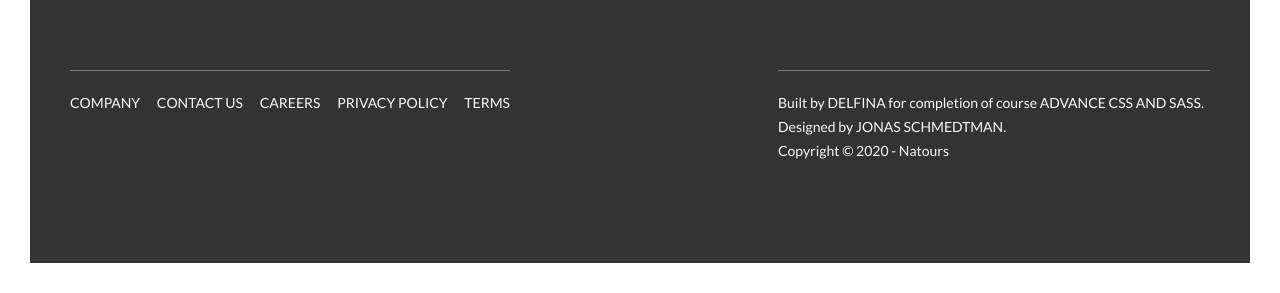
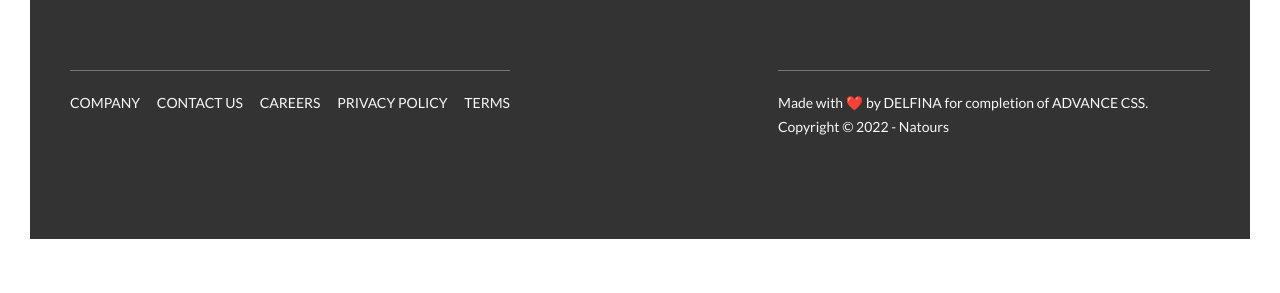
Before and after one commit to delfina-ghimire/Natours-project, a website: page index.html in a window 1280 px wide. Shown: the part 5520-5813 px from the top of the page. After the commit the page ends 5789 px from the top, so only its background shows below. Drawn offline with Linux system fonts and the light colour scheme.

Commit message:
minor footer updates

```diff
--- a/index.html
+++ b/index.html
@@ -373,9 +373,8 @@ that make our world better and future oppurtunities.
         </div>
         <div class="col-1-of-2">
         <p class="footer__copyright">
-          Built by <a href="#" class="footer__link"> delfina </a> for completion of course <a href="#" class="footer__link"> Advance CSS and Sass </a>.
-          Designed by <a href="#" class="footer__link"> Jonas Schmedtman.</a><br>
-        Copyright &copy; 2020 - Natours
+          Made with ❤️ by <a href="#" class="footer__link"> delfina </a> for completion of  <a href="#" class="footer__link"> Advance CSS</a>.
+        Copyright &copy; 2022 - Natours
         </p>
         </div>
       </div>
```
